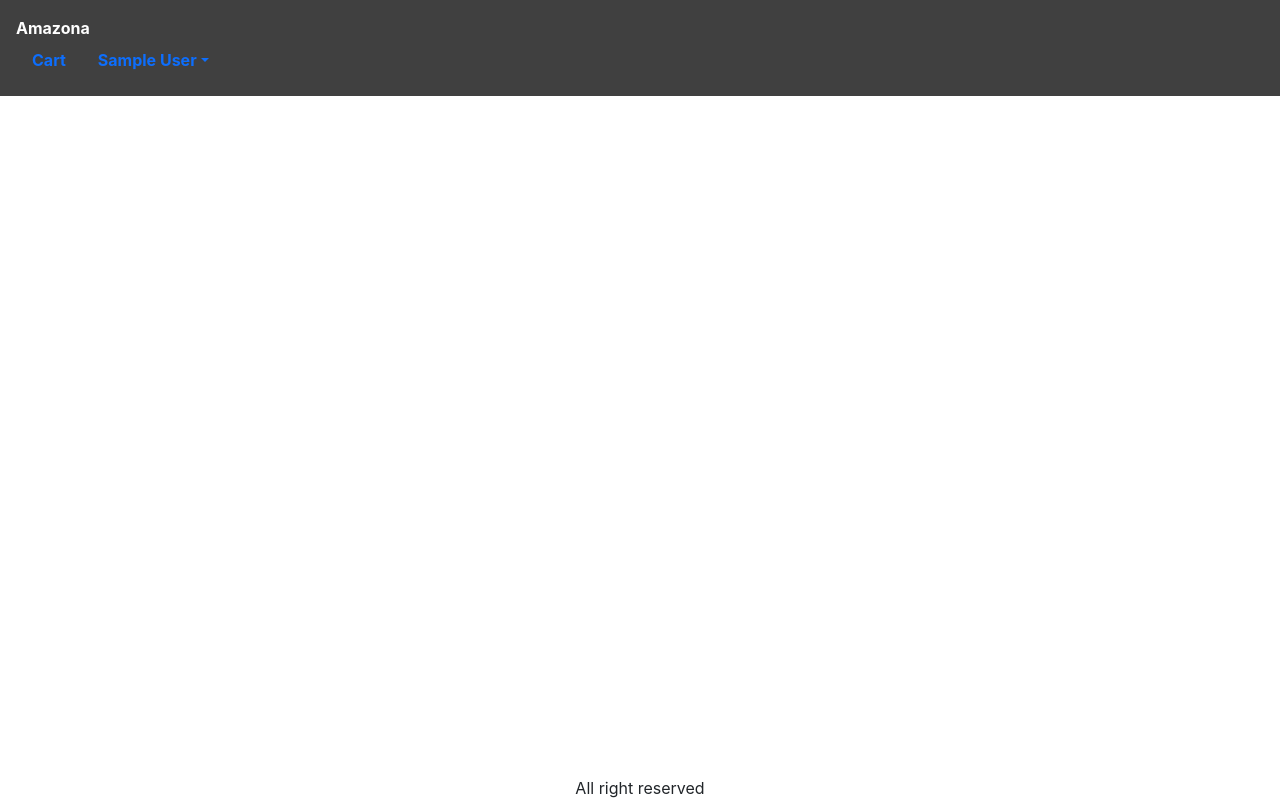
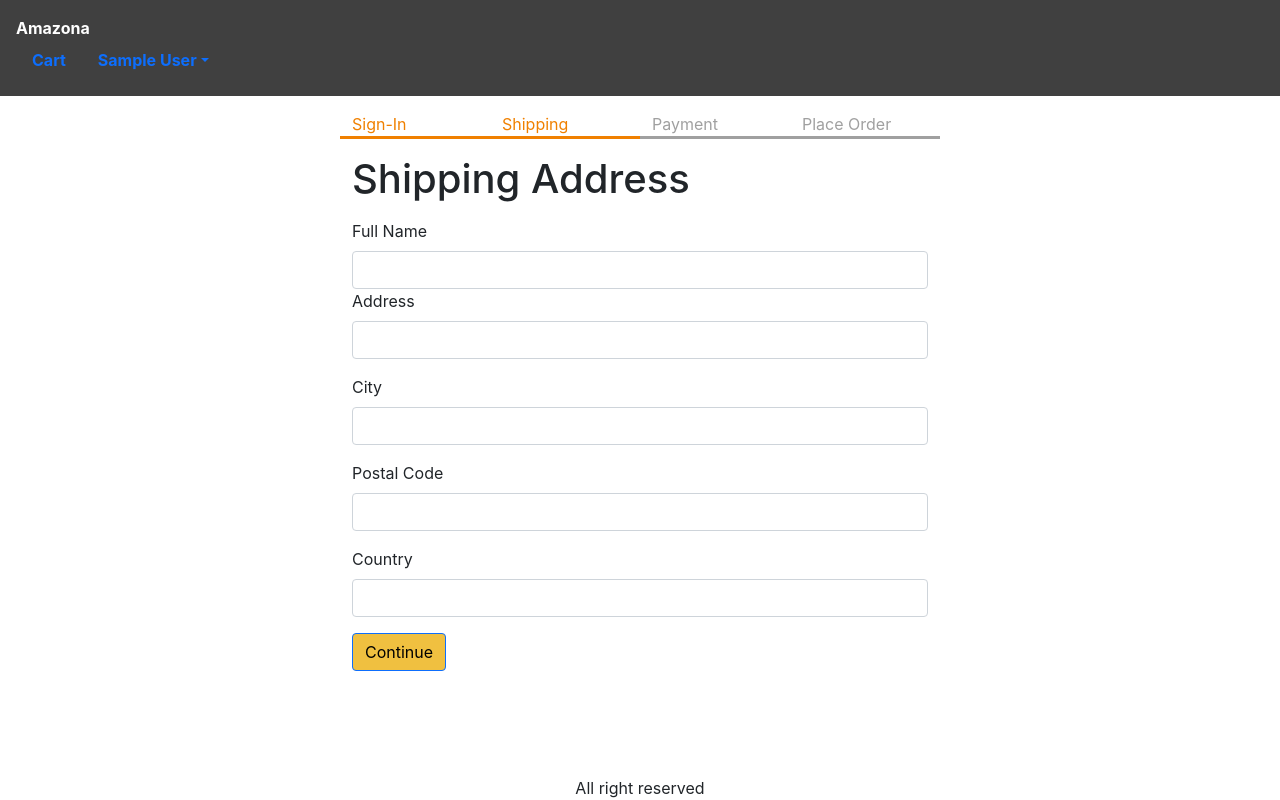
Before and after one commit to nihalsarwar17/e-commerce-store, a React (Create React App) app in the folder client/: page /shipping in a window 1280 px wide. Built offline with nearby package versions, Linux system fonts and the light colour scheme; sample sign-in values are in the browser's storage.

Commit message:
Checkout Page

```diff
--- a/client/src/App.css
+++ b/client/src/App.css
@@ -69,3 +69,12 @@
 .small-container {
   max-width: 600px;
 }
+
+.checkout-steps > div {
+  border-bottom: 0.2rem solid #a0a0a0;
+  color: #a0a0a0;
+}
+.checkout-steps > div.active {
+  border-bottom: 0.2rem solid #f08000;
+  color: #f08000;
+}
--- a/client/src/App.js
+++ b/client/src/App.js
@@ -14,6 +14,7 @@
 import { Store } from "./Store";
 import CartScreen from "./screens/CartScreen";
 import SigninScreen from "./screens/SigninScreen";
+import ShippingAddScreen from "./screens/ShippingAddScreen";
 
 
 function App() {
@@ -24,6 +25,8 @@
     ctxDispatch({ type: "USER_SIGNOUT" });
     // user info removed from local storage after sign out
     localStorage.removeItem("userInfo");
+    // shipping address info remove after sign out
+    localStorage.removeItem("shippingAddress");
   };
   return (
     <BrowserRouter>
@@ -87,6 +90,7 @@
             <Route path="/product/:slug" element={<ProductScreen />} />
             <Route path="/cart" element={<CartScreen />} />
             <Route path="/signin" element={<SigninScreen />} />
+            <Route path="/shipping" element={<ShippingAddScreen/>}/>
           </Routes>
           {/* </Container> */}
         </main>
--- a/client/src/Store.js
+++ b/client/src/Store.js
@@ -10,6 +10,10 @@
     : null,
 
   cart: {
+    shippingAddress: localStorage.getItem("shippingAddress")
+    ? JSON.parse(localStorage.getItem("shippingAddress"))
+    : {},
+
     cartItems: localStorage.getItem("cartItems") // if cartItems exists in localStorage
       ? JSON.parse(localStorage.getItem("cartItems")) // then convert to JSON
       : [], // else, set it to empty Array
@@ -52,6 +56,19 @@
       return {
         ...state,
         userInfo: null,
+        cart: {
+          cartItems: [],
+          shippingAddress: {}
+        },
+      };
+
+    case "SAVE_SHIPPING_ADDRESS":
+      return {
+        ...state,
+        cart: {
+          ...state.cart,
+          shippingAdress: action.payload,
+        },
       };
     default:
       return state;
--- /dev/null
+++ b/client/src/components/CheckoutSteps.js
@@ -0,0 +1,14 @@
+import React from 'react'
+import Row from 'react-bootstrap/Row'
+import Col from 'react-bootstrap/Col'
+
+export default function CheckoutSteps(props) {
+  return (
+    <Row className="checkout-steps">
+        <Col className={props.step1 ? 'active': ''}>Sign-In</Col>
+        <Col className={props.step2 ? 'active': ''}>Shipping</Col>
+        <Col className={props.step3 ? 'active': ''}>Payment</Col>
+        <Col className={props.step4 ? 'active': ''}>Place Order</Col>
+    </Row>
+  )
+}
--- /dev/null
+++ b/client/src/screens/ShippingAddScreen.js
@@ -0,0 +1,123 @@
+import React, { useContext, useEffect, useState } from "react";
+import { Helmet } from "react-helmet-async";
+import Form from "react-bootstrap/Form";
+import Button from "react-bootstrap/Button";
+import { useNavigate } from "react-router-dom";
+import { Store } from "../Store";
+import CheckoutSteps from "../components/CheckoutSteps";
+
+export default function ShippingAddScreen() {
+  const navigate = useNavigate();
+  const { state, dispatch: ctxDispatch } = useContext(Store);
+  const {
+    userInfo,
+    cart: { shippingAddress },
+  } = state;
+  // FULL NAME is in localstorage then display otherwise "" (empty string) --> page refresh
+  const [fullName, setFullName] = useState(shippingAddress.fullName || "");
+  const [address, setAddress] = useState(shippingAddress.address || "");
+  const [city, setCity] = useState(shippingAddress.city || "");
+  const [postalCode, setPostalCode] = useState(
+    shippingAddress.postalCode || ""
+  );
+  useEffect(()=>{
+    // if userInfo (signed in) not there
+    if(!userInfo) {
+        // then redirect user to signin page
+        navigate('/signin?redirect=/shipping');
+    }
+  }, [userInfo, navigate])
+  const [country, setCountry] = useState(shippingAddress.country || "");
+
+  const submitHandler = (e) => {
+    e.preventDefault();
+    ctxDispatch({
+      type: "SAVE_SHIPPING_ADDRESS",
+      payload: {
+        fullName,
+        address,
+        city,
+        postalCode,
+        country,
+      },
+    });
+    // keep the shipping details after refresh
+    localStorage.setItem(
+      "shippingAddress",
+      JSON.stringify({
+        fullName,
+        address,
+        city,
+        postalCode,
+        country,
+      })
+    );
+    navigate("/payment");
+  };
+
+  return (
+    <div>
+      <Helmet>
+        <title>Shipping Address</title>
+      </Helmet>
+
+      <div className="container small-container">
+
+        {/* steps complettion */}
+      <CheckoutSteps step1 step2></CheckoutSteps>
+        <h1 className="my-3">Shipping Address</h1>
+        <Form onSubmit={submitHandler}>
+          <Form.Group>
+            <Form.Label>Full Name</Form.Label>
+            <Form.Control
+              value={fullName}
+              onChange={(e) => setFullName(e.target.value)}
+              required
+            />
+          </Form.Group>
+
+          <Form.Group className="mb-3" controlId="address">
+            <Form.Label>Address</Form.Label>
+            <Form.Control
+              value={address}
+              onChange={(e) => setAddress(e.target.value)}
+              required
+            />
+          </Form.Group>
+
+          <Form.Group className="mb-3" controlId="city">
+            <Form.Label>City</Form.Label>
+            <Form.Control
+              value={city}
+              onChange={(e) => setCity(e.target.value)}
+              required
+            />
+          </Form.Group>
+
+          <Form.Group className="mb-3" controlId="city">
+            <Form.Label>Postal Code</Form.Label>
+            <Form.Control
+              value={postalCode}
+              onChange={(e) => setPostalCode(e.target.value)}
+              required
+            />
+          </Form.Group>
+
+          <Form.Group className="mb-3" controlId="city">
+            <Form.Label>Country</Form.Label>
+            <Form.Control
+              value={country}
+              onChange={(e) => setCountry(e.target.value)}
+              required
+            />
+          </Form.Group>
+          <div className="mb-3">
+            <Button variant="primary" type="submit">
+              Continue
+            </Button>
+          </div>
+        </Form>
+      </div>
+    </div>
+  );
+}
```
